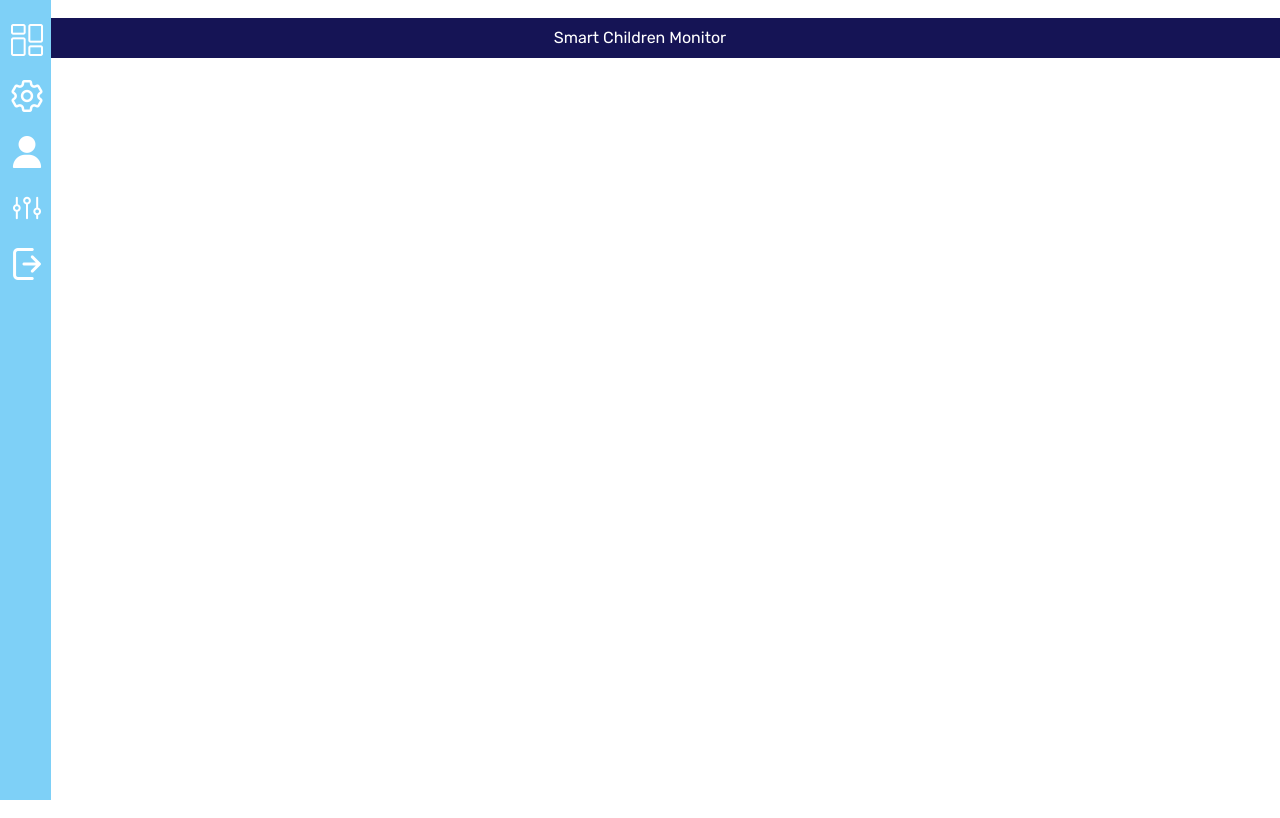
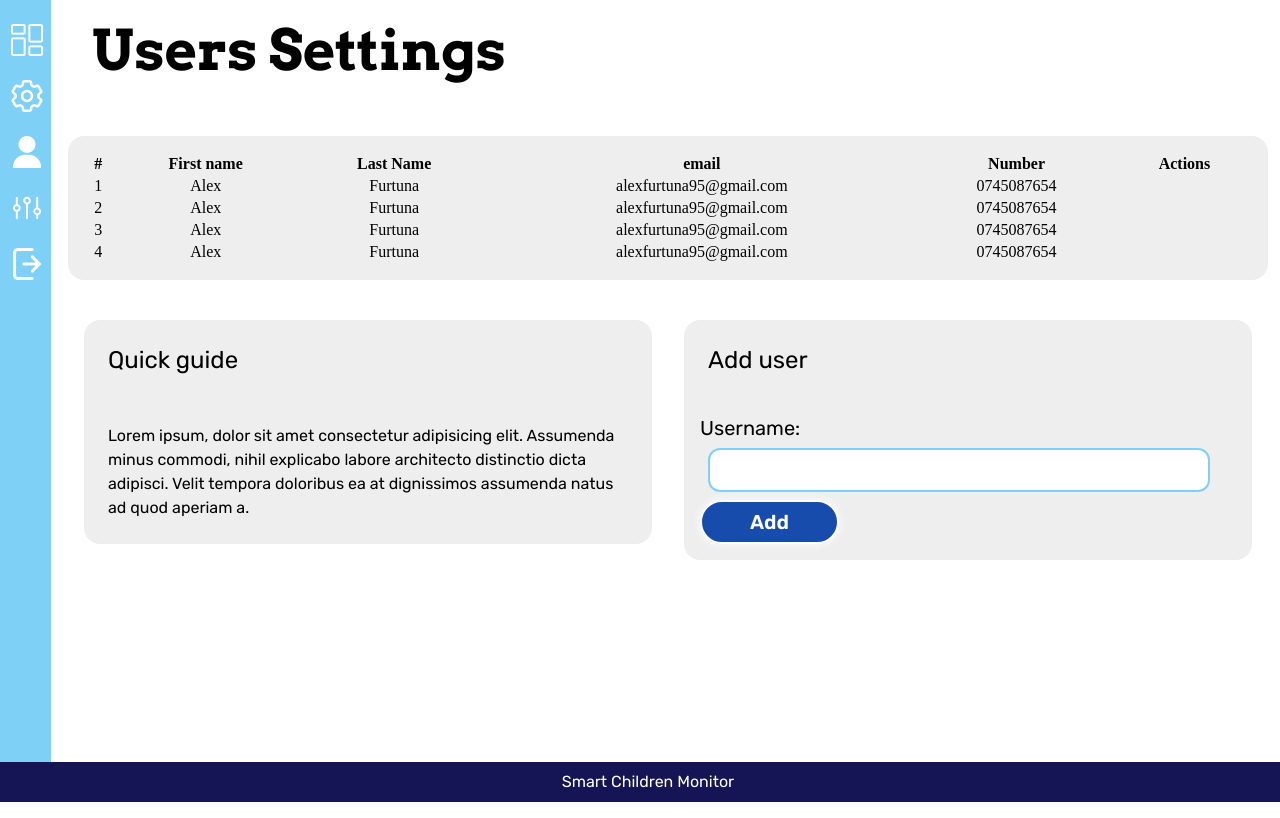
Before and after one commit to lazaralex2002/ProiectTW, a PHP site: page /view/admin/users.html in a window 1280 px wide. Shown: the part 62-880 px from the top of the page. Run offline with PHP 8.4, Linux system fonts and the light colour scheme.

Commit message:
Adaugat pagina admin pentru useri + actualizare footer

```diff
--- a/project/css/styles.css
+++ b/project/css/styles.css
@@ -168,7 +168,7 @@ a{
     margin-top: 3rem;
 }
 .mt-6{
-    margin-top: 5rem;
+    margin-top: 4rem;
 }
 
 .mb-0{
@@ -213,7 +213,7 @@ a{
     margin-left: 3rem;
 }
 .ml-6{
-    margin-left: 5rem;
+    margin-left: 4rem;
 }
 
 .mr-0{
@@ -1134,15 +1132,9 @@ body{
     }
 }
 
-
-
-
-/* TO DO
-containers
-img
-fonts
-container
-general margin and margin
-columns
-flex
-*/
+footer{
+    position: absolute;
+    bottom: 0;
+    left: 0;
+    width: 100%;
+}
--- a/project/view/admin/users.html
+++ b/project/view/admin/users.html
@@ -22,7 +22,8 @@
 <body>
     <nav class="navbar bg-secondary flex content-between items-center" id="navbar">
         <!-- to be replaced with logo -->
-        <button onclick="navOpen()" class="show-md mr-2 ml-2 menu-button"><img src="../../res/img/menu.png" class="icon invert"></button>
+        <button onclick="navOpen()" class="show-md mr-2 ml-2 menu-button"><img src="../../res/img/menu.png"
+                class="icon invert"></button>
         <a class="ml-1 nav-item text-white font-serif font-medium hide-md" href="../../index.html">SMART CHILDREN
             MONITOR</a>
         <ul class="flex m-0 content-center">
@@ -54,9 +55,74 @@
             </li>
         </ul>
     </nav>
-    <div class="ml-5 mt-6 mr-1">
+    <div class="ml-6 mt-6 mr-1">
         <div class="container">
-
+            <h1 class="ml-3 text-3xl font-serif text-black font-bold">Users Settings</h1>
+            <div class="flex wrap">
+                <div class="column-lg-10 mb-2" style="overflow-x: auto;">
+                    <table class="bg-accent p-2 border-1 w-100 text-center">
+                        <tr>
+                            <th>#</th>
+                            <th>First name</th>
+                            <th>Last Name</th>
+                            <th>email</th>
+                            <th>Number</th>
+                            <th>Actions</th>
+                        </tr>
+                        <tr>
+                            <td>1</td>
+                            <td>Alex</td>
+                            <td>Furtuna</td>
+                            <td>alexfurtuna95@gmail.com</td>
+                            <td>0745087654</td>
+                            <td></td>
+                        </tr>
+                        <tr>
+                            <td>2</td>
+                            <td>Alex</td>
+                            <td>Furtuna</td>
+                            <td>alexfurtuna95@gmail.com</td>
+                            <td>0745087654</td>
+                            <td></td>
+                        </tr>
+                        <tr>
+                            <td>3</td>
+                            <td>Alex</td>
+                            <td>Furtuna</td>
+                            <td>alexfurtuna95@gmail.com</td>
+                            <td>0745087654</td>
+                            <td></td>
+                        </tr>
+                        <tr>
+                            <td>4</td>
+                            <td>Alex</td>
+                            <td>Furtuna</td>
+                            <td>alexfurtuna95@gmail.com</td>
+                            <td>0745087654</td>
+                            <td></td>
+                        </tr>
+                    </table>
+                </div>
+                <div class="column-md-5 mb-3">
+                    <div class="bg-accent border-1 m-2">
+                        <p class="font-medium font-sans text-black text-md pl-3 pt-3">Quick guide</p>
+                        <p class="font-medium font-sans text-black text-sm p-3">Lorem ipsum, dolor sit amet consectetur
+                            adipisicing elit. Assumenda minus commodi, nihil explicabo labore architecto distinctio
+                            dicta adipisci. Velit tempora doloribus ea at dignissimos assumenda natus ad quod aperiam a.
+                        </p>
+                    </div>
+                </div>
+                <div class="column-md-5 mb-3">
+                    <div class="bg-accent border-1 m-2">
+                        <p class="font-medium font-sans text-black text-md pl-3 pt-3">Add user</p>
+                        <form class="p-2">
+                            <label class="form-label text-black" for="uname">Username:</label><br>
+                            <input class="form-input" type="text" id="uname" name="uname"><br>
+                            <button class="button" type="submit">Add</button>
+                        </form>
+                    </div>
+                </div>
+            </div>
         </div>
     </div>
     <footer class="bg-secondary p-1">
```
Also changed, not shown: other parts of project/css/styles.css (+19 -21 lines).
